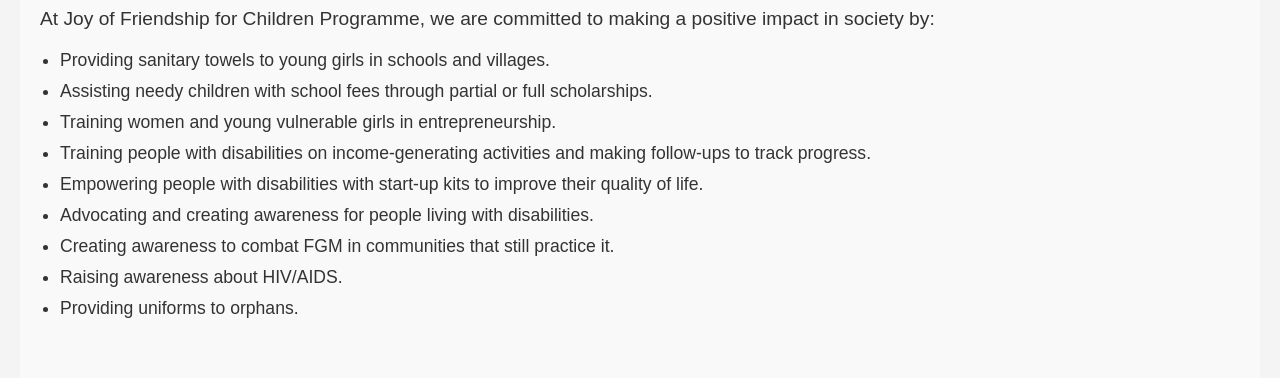
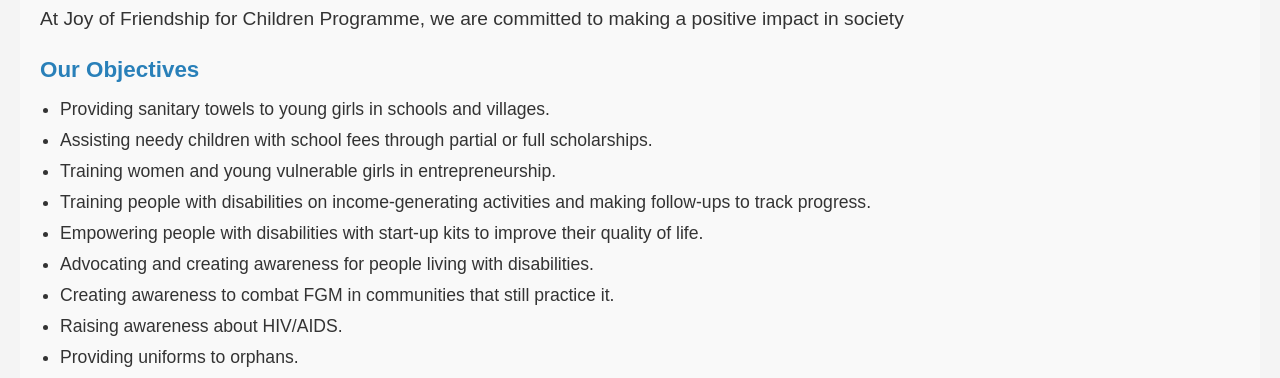
Before and after one commit to BradRobin/JoyousHands, a website: page views/index.html in a window 1280 px wide. Shown: the part 722-1100 px from the top of the page. Drawn offline with Linux system fonts and the light colour scheme.

Commit message:
minor changes

```diff
--- a/views/index.html
+++ b/views/index.html
@@ -43,7 +43,8 @@
 
     <section class="company-mission">
         <h2>Our Mission</h2>
-        <p>At Joy of Friendship for Children Programme, we are committed to making a positive impact in society by:</p>
+        <p>At Joy of Friendship for Children Programme, we are committed to making a positive impact in society</p>
+        <h3>Our Objectives</h3>
         <ul>
             <li>Providing sanitary towels to young girls in schools and villages.</li>
             <li>Assisting needy children with school fees through partial or full scholarships.</li>
```
Also changed, not shown: views/ourwork.html (+3 -0 lines).
